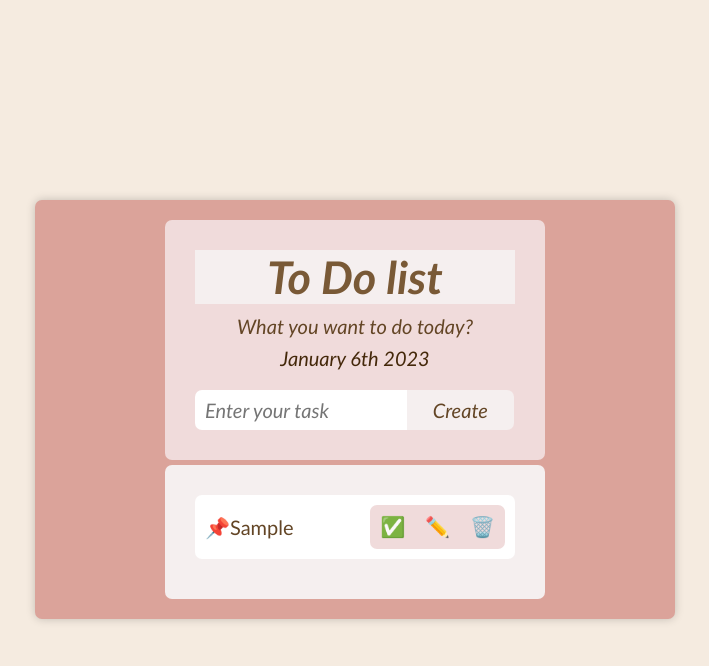
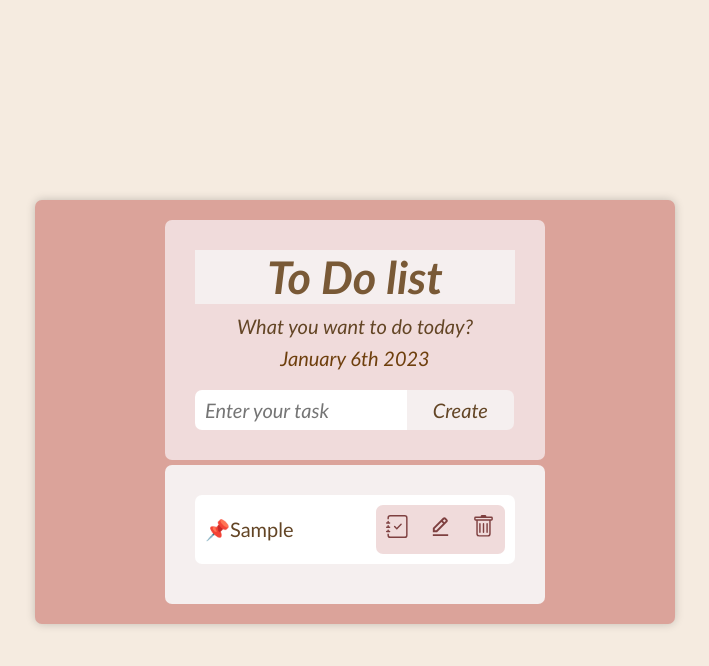
Before and after one commit to briyithhhh/To-do-list, a React (Create React App) app: page / in a window 1280 px wide. Both pictures are taken after typing "Sample" into the empty fields and a click on the button "Create". Shown: the top 666 px of the page, without its empty margins (285-994 px from the left). Built offline with nearby package versions, Linux system fonts and the light colour scheme.

Commit message:
icons-updated

```diff
--- a/src/assets/styles/todo.css
+++ b/src/assets/styles/todo.css
@@ -139,8 +139,8 @@ input:focus {
     border: none;
     border-radius: 7px;
     padding: 10px;
-    font-size: 20px;
-    color: #332c2c;
+    font-size: 23px;
+    color: #7e4040;
     margin: 0;
     cursor: pointer;
 }
@@ -162,8 +162,8 @@ input:focus {
 }
 
 .editForm input {
-    width: 40%;
-    height: 20px;
+    width: 50%;
+    height: 25px;
     border-radius: 7px 0 0 7px;
     border: none;
     padding: 10px;
@@ -173,20 +173,22 @@ input:focus {
     color: #634525;
     margin-bottom: 0px;
     margin-top: 5px;
+    text-align: center;
 }
 
 .btn-e {
-    width: 26.87%;
-    height: 40px;
+    width: 21.8%;
+    height: 44.4px;
     border-radius: 0 7px 7px 0;
     border: none;
-    font-size: 20px;
+    font-size: 25px;
+    text-align: center;
     font-family: 'Gill Sans', 'Gill Sans MT', Calibri, 'Trebuchet MS', sans-serif;
     /* font-style: italic; */
-    color: #634525;
+    color: #523838;
     margin-bottom: 0px;
     margin-top: 5px;
-    background-color: #F0DBDB;
+    background-color: #e6c9c9;
     cursor: pointer;
     padding-right: 1px;
 }
@@ -222,7 +224,7 @@ input:focus {
     font-size: 20px;
     font-family: 'Gill Sans', 'Gill Sans MT', Calibri, 'Trebuchet MS', sans-serif;
     font-style: italic;
-    color: #44280a;
+    color: #6e3f0d;
     margin: 0;
     margin-bottom: 15px;
 }
--- a/src/components/Todo.js
+++ b/src/components/Todo.js
@@ -5,6 +5,11 @@ import '../assets/styles/todo.css'
 import { Formik, Form, Field } from 'formik'
 import * as Yup from 'yup'
 import { RiArrowDownCircleLine } from 'react-icons/ri'
+import { BsJournalCheck, BsTrash } from 'react-icons/bs'
+import { BiEditAlt } from 'react-icons/bi'
+import { AiOutlineCheckCircle } from 'react-icons/ai'
+// import { TiDeleteOutline } from 'react-icons/ti'
+import { MdOutlineCancel } from 'react-icons/md'
 import moment from 'moment'
 
 const validation = Yup.object().shape({
@@ -103,7 +108,7 @@ export default function Todo () {
           ? (
             <Formik
               initialValues={{
-                title: '',
+                title: 'takatka',
                 completed: false
               }}
               validationSchema={validationUpdate}
@@ -129,15 +134,18 @@ export default function Todo () {
                       </ul>
                     ))}
                   </div>
-                  <p className='arrow'> <RiArrowDownCircleLine /> </p>
-                  {errors.todo && touched.todo
+                  <p className='arrow'>
+                    <RiArrowDownCircleLine />
+                  </p>
+                  {errors.title && touched.title
                     ? (
-                      <div className='error'>{errors.todo}</div>
+                      <div className='error'>{errors.title}</div>
                       )
                     : null}
                   <Field
                     type='text'
                     className='input'
+                    autoComplete='off'
                     placeholder='Update your task'
                     value={edit.title}
                     onChange={(e) => setEdit({ isEdit: true, id: edit.id, title: e.target.value })}
@@ -148,13 +156,13 @@ export default function Todo () {
                     onClick={() => handleUpdate(edit.id, edit.title)}
                     type='submit'
                   >
-                    Save✅
+                    <AiOutlineCheckCircle />
                   </button>
                   <button
                     className='btn-e'
                     id='delet' onClick={() => setEdit({ isEdit: false, id: null, title: '' })}
                   >
-                    Cancel❌
+                    <MdOutlineCancel />
                   </button>
                 </Form>
               )}
@@ -177,21 +185,21 @@ export default function Todo () {
                       setTodos([...todos])
                     }}
                   >
-                    ✅
+                    <BsJournalCheck />
                   </button>
                   <button
                     className='btn'
                     id='edit'
                     onClick={() => (setEdit({ isEdit: true, id: item.id }))}
                   >
-                    ✏️
+                    <BiEditAlt />
                   </button>
                   <button
                     className='btn'
                     id='delete'
                     onClick={() => handleDelete(item.id)}
                   >
-                    🗑️
+                    <BsTrash />
                   </button>
                 </div>
               )))}
```
